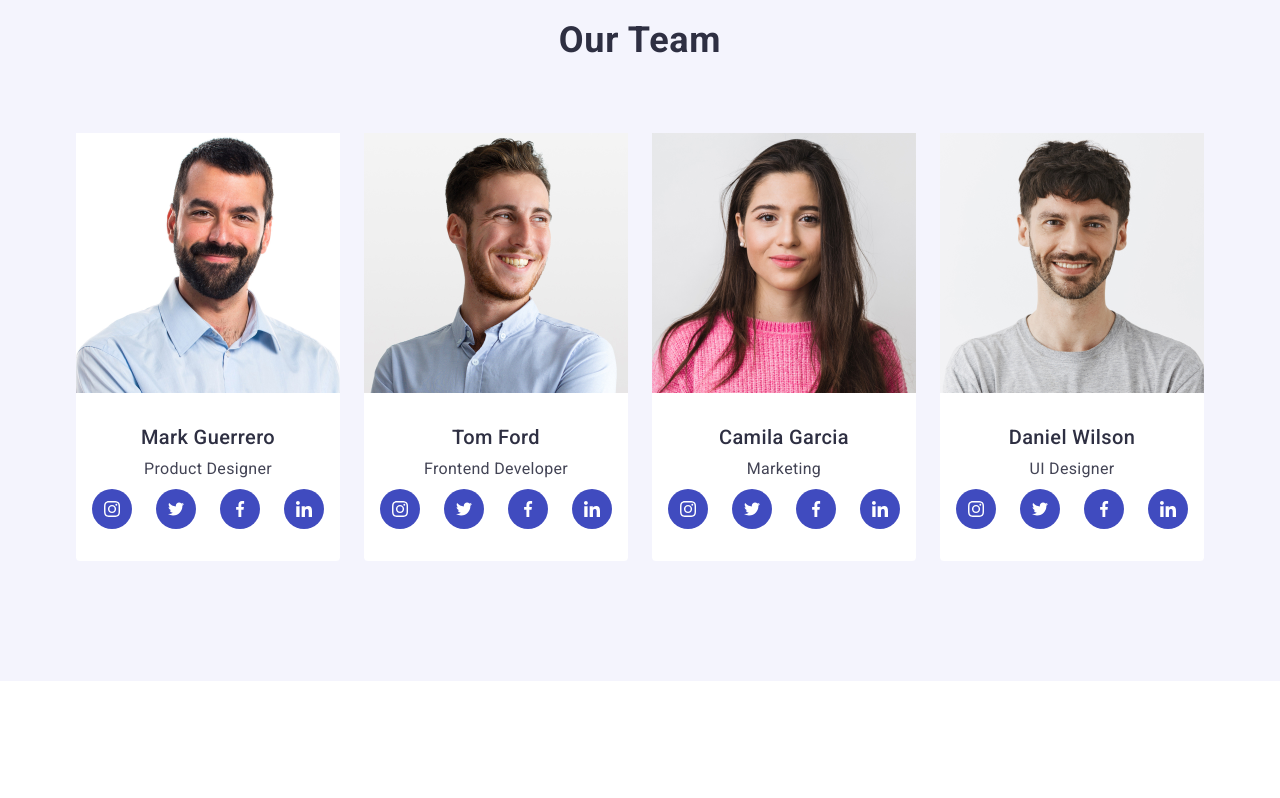
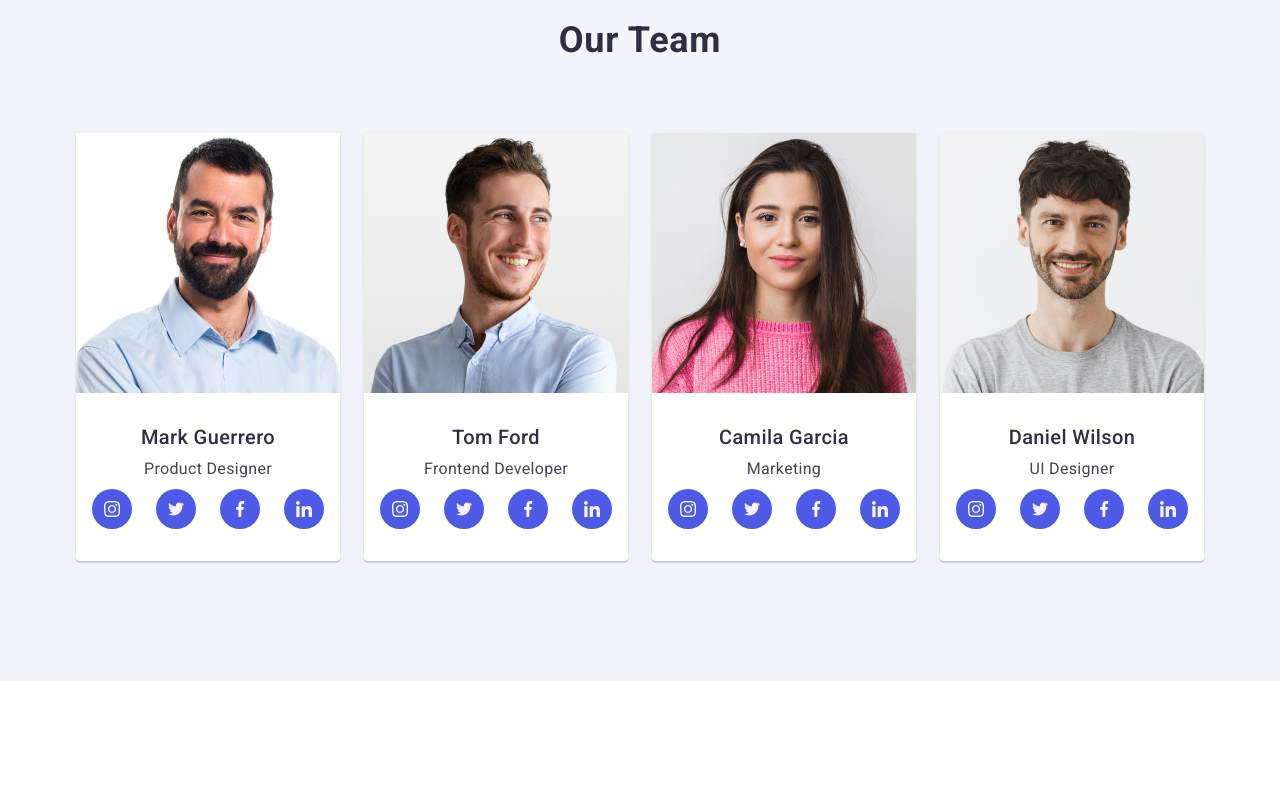
Before and after one commit to Vladyslav112/goit-markup-hw-04, a plain HTML site: page index.html in a window 1280 px wide. Shown: the part 1260-2058 px from the top of the page. Drawn offline with nearby package versions, Linux system fonts and the light colour scheme.

Commit message:
sec3 - changed

```diff
--- a/css/styles.css
+++ b/css/styles.css
@@ -341,27 +341,50 @@ button {
   background-color: #ffffff;
   border-bottom: 1px;
   width: calc((100% - 3 * 24px) / 4);
+  box-shadow: 0px 1px 6px rgba(46, 47, 66, 0.08),
+    0px 1px 1px rgba(46, 47, 66, 0.16), 0px 2px 1px rgba(46, 47, 66, 0.08);
+}
+
+.team-list-icons {
+  display: flex;
+  gap: 24px;
+  padding-top: 8px;
+  justify-content: center;
 }
 
 .team-soc-link {
-  width: 40px;
-  height: 40px;
+  width: 100%;
+  height: 100%;
   display: flex;
-  background-color: #404bbf;
+  background-color: #4d5ae5;
   border-radius: 50%;
   align-items: center;
   justify-content: center;
 }
 
-.team-icons {
+.team-soc-link:hover {
+  background-color: #404bbf;
+}
+
+.team-soc-link:focus {
+  background-color: #404bbf;
+}
+
+.team-items-icons {
+  width: 40px;
+  height: 40px;
+}
+
+/* =====Чи можна створити просто через дів, а не списком ?======== */
+/* .team-icons {
   display: flex;
   gap: 24px;
   padding-left: 16px;
   padding-top: 8px;
-}
+} */
 
 .team-soc-icons {
-  fill: #ffffff;
+  fill: #f4f4fd;
 }
 
 .list-first {
--- a/index.html
+++ b/index.html
@@ -68,7 +68,7 @@
             <li class="advantages-list">
               <div class="advantages-box">
                 <svg class="feature-icons" width="64" height="64">
-                  <use href="./images/svg-icons.svg#icon-antenna"></use>
+                  <use href="./images/icons.svg#icon-antenna"></use>
                 </svg>
               </div>
               <h3 class="advantages-title">Strategy</h3>
@@ -80,7 +80,7 @@
             <li class="advantages-list">
               <div class="advantages-box">
                 <svg class="feature-icons" width="64" height="64">
-                  <use href="./images/svg-icons.svg#icon-clock"></use>
+                  <use href="./images/icons.svg#icon-clock"></use>
                 </svg>
               </div>
               <h3 class="advantages-title">Punctuality</h3>
@@ -92,7 +92,7 @@
             <li class="advantages-list">
               <div class="advantages-box">
                 <svg class="feature-icons" width="64" height="64">
-                  <use href="./images/svg-icons.svg#icon-diagram"></use>
+                  <use href="./images/icons.svg#icon-diagram"></use>
                 </svg>
               </div>
               <h3 class="advantages-title">Diligence</h3>
@@ -104,7 +104,7 @@
             <li class="advantages-list">
               <div class="advantages-box">
                 <svg class="feature-icons" width="64" height="64">
-                  <use href="./images/svg-icons.svg#icon-astronaut"></use>
+                  <use href="./images/icons.svg#icon-astronaut"></use>
                 </svg>
               </div>
               <h3 class="advantages-title">Technologies</h3>
@@ -130,7 +130,9 @@
               <div class="team-work">
                 <h3 class="team-title-pers">Mark Guerrero</h3>
                 <p class="team-information">Product Designer</p>
-                <div class="team-icons">
+                <!-- <div class="team-icons"> -->
+                <ul class="team-list-icons">
+                  <li class="team-items-icons">
                     <a
                       class="team-soc-link"
                       href=""
@@ -138,37 +140,45 @@
                       rel="nooper noreferrer nofollow"
                     >
                       <svg class="team-soc-icons" width="16" height="16">
-                      <use href="./images/svg-icons.svg#icon-instagram"></use>
+                        <use href="./images/icons.svg#icon-instagram"></use>
                       </svg>
                     </a>
+                  </li>
+                  <li class="team-items-icons">
                     <a
                       class="team-soc-link"
                       href=""
                       target="_blank"
                       rel="nooper noreferrer nofollow"
                       ><svg class="team-soc-icons" width="16" height="16">
-                      <use href="./images/svg-icons.svg#icon-twitter"></use>
+                        <use href="./images/icons.svg#icon-twitter"></use>
                       </svg>
                     </a>
+                  </li>
+                  <li class="team-items-icons">
                     <a
                       class="team-soc-link"
                       href=""
                       target="_blank"
                       rel="nooper noreferrer nofollow"
                       ><svg class="team-soc-icons" width="16" height="16">
-                      <use href="./images/svg-icons.svg#icon-facebook"></use>
+                        <use href="./images/icons.svg#icon-facebook"></use>
                       </svg>
                     </a>
+                  </li>
+                  <li class="team-items-icons">
                     <a
                       class="team-soc-link"
                       href=""
                       target="_blank"
                       rel="nooper noreferrer nofollow"
                       ><svg class="team-soc-icons" width="16" height="16">
-                      <use href="./images/svg-icons.svg#icon-linkedin"></use>
+                        <use href="./images/icons.svg#icon-linkedin"></use>
                       </svg>
                     </a>
-                </div>
+                  </li>
+                </ul>
+                <!-- </div> -->
               </div>
             </li>
             <li class="team-list list-first">
@@ -181,7 +191,9 @@
               <div class="team-work">
                 <h3 class="team-title-pers">Tom Ford</h3>
                 <p class="team-information">Frontend Developer</p>
-                <div class="team-icons">
+                <!-- <div class="team-icons"> -->
+                <ul class="team-list-icons">
+                  <li class="team-items-icons">
                     <a
                       class="team-soc-link"
                       href=""
@@ -189,37 +201,45 @@
                       rel="nooper noreferrer nofollow"
                     >
                       <svg class="team-soc-icons" width="16" height="16">
-                      <use href="./images/svg-icons.svg#icon-instagram"></use>
+                        <use href="./images/icons.svg#icon-instagram"></use>
                       </svg>
                     </a>
+                  </li>
+                  <li class="team-items-icons">
                     <a
                       class="team-soc-link"
                       href=""
                       target="_blank"
                       rel="nooper noreferrer nofollow"
                       ><svg class="team-soc-icons" width="16" height="16">
-                      <use href="./images/svg-icons.svg#icon-twitter"></use>
+                        <use href="./images/icons.svg#icon-twitter"></use>
                       </svg>
                     </a>
+                  </li>
+                  <li class="team-items-icons">
                     <a
                       class="team-soc-link"
                       href=""
                       target="_blank"
                       rel="nooper noreferrer nofollow"
                       ><svg class="team-soc-icons" width="16" height="16">
-                      <use href="./images/svg-icons.svg#icon-facebook"></use>
+                        <use href="./images/icons.svg#icon-facebook"></use>
                       </svg>
                     </a>
+                  </li>
+                  <li class="team-items-icons">
                     <a
                       class="team-soc-link"
                       href=""
                       target="_blank"
                       rel="nooper noreferrer nofollow"
                       ><svg class="team-soc-icons" width="16" height="16">
-                      <use href="./images/svg-icons.svg#icon-linkedin"></use>
+                        <use href="./images/icons.svg#icon-linkedin"></use>
                       </svg>
                     </a>
-                </div>
+                  </li>
+                </ul>
+                <!-- </div> -->
               </div>
             </li>
             <li class="team-list list-first">
@@ -232,7 +252,9 @@
               <div class="team-work">
                 <h3 class="team-title-pers">Camila Garcia</h3>
                 <p class="team-information">Marketing</p>
-                <div class="team-icons">
+                <!-- <div class="team-icons"> -->
+                <ul class="team-list-icons">
+                  <li class="team-items-icons">
                     <a
                       class="team-soc-link"
                       href=""
@@ -240,37 +262,45 @@
                       rel="nooper noreferrer nofollow"
                     >
                       <svg class="team-soc-icons" width="16" height="16">
-                      <use href="./images/svg-icons.svg#icon-instagram"></use>
+                        <use href="./images/icons.svg#icon-instagram"></use>
                       </svg>
                     </a>
+                  </li>
+                  <li class="team-items-icons">
                     <a
                       class="team-soc-link"
                       href=""
                       target="_blank"
                       rel="nooper noreferrer nofollow"
                       ><svg class="team-soc-icons" width="16" height="16">
-                      <use href="./images/svg-icons.svg#icon-twitter"></use>
+                        <use href="./images/icons.svg#icon-twitter"></use>
                       </svg>
                     </a>
+                  </li>
+                  <li class="team-items-icons">
                     <a
                       class="team-soc-link"
                       href=""
                       target="_blank"
                       rel="nooper noreferrer nofollow"
                       ><svg class="team-soc-icons" width="16" height="16">
-                      <use href="./images/svg-icons.svg#icon-facebook"></use>
+                        <use href="./images/icons.svg#icon-facebook"></use>
                       </svg>
                     </a>
+                  </li>
+                  <li class="team-items-icons">
                     <a
                       class="team-soc-link"
                       href=""
                       target="_blank"
                       rel="nooper noreferrer nofollow"
                       ><svg class="team-soc-icons" width="16" height="16">
-                      <use href="./images/svg-icons.svg#icon-linkedin"></use>
+                        <use href="./images/icons.svg#icon-linkedin"></use>
                       </svg>
                     </a>
-                </div>
+                  </li>
+                </ul>
+                <!-- </div> -->
               </div>
             </li>
             <li class="team-list list-first">
@@ -283,7 +313,9 @@
               <div class="team-work">
                 <h3 class="team-title-pers">Daniel Wilson</h3>
                 <p class="team-information">UI Designer</p>
-                <div class="team-icons">
+                <!-- <div class="team-icons"> -->
+                <ul class="team-list-icons">
+                  <li class="team-items-icons">
                     <a
                       class="team-soc-link"
                       href=""
@@ -291,37 +323,45 @@
                       rel="nooper noreferrer nofollow"
                     >
                       <svg class="team-soc-icons" width="16" height="16">
-                      <use href="./images/svg-icons.svg#icon-instagram"></use>
+                        <use href="./images/icons.svg#icon-instagram"></use>
                       </svg>
                     </a>
+                  </li>
+                  <li class="team-items-icons">
                     <a
                       class="team-soc-link"
                       href=""
                       target="_blank"
                       rel="nooper noreferrer nofollow"
                       ><svg class="team-soc-icons" width="16" height="16">
-                      <use href="./images/svg-icons.svg#icon-twitter"></use>
+                        <use href="./images/icons.svg#icon-twitter"></use>
                       </svg>
                     </a>
+                  </li>
+                  <li class="team-items-icons">
                     <a
                       class="team-soc-link"
                       href=""
                       target="_blank"
                       rel="nooper noreferrer nofollow"
                       ><svg class="team-soc-icons" width="16" height="16">
-                      <use href="./images/svg-icons.svg#icon-facebook"></use>
+                        <use href="./images/icons.svg#icon-facebook"></use>
                       </svg>
                     </a>
+                  </li>
+                  <li class="team-items-icons">
                     <a
                       class="team-soc-link"
                       href=""
                       target="_blank"
                       rel="nooper noreferrer nofollow"
                       ><svg class="team-soc-icons" width="16" height="16">
-                      <use href="./images/svg-icons.svg#icon-linkedin"></use>
+                        <use href="./images/icons.svg#icon-linkedin"></use>
                       </svg>
                     </a>
-                </div>
+                  </li>
+                </ul>
+                <!-- </div> -->
               </div>
             </li>
           </ul>
@@ -473,7 +513,7 @@
                 rel="nooper noreferrer nofollow"
               >
                 <svg class="foot-soc-icons" width="16" height="16">
-                  <use href="./images/svg-icons.svg#icon-instagram"></use>
+                  <use href="./images/icons.svg#icon-instagram"></use>
                 </svg>
               </a>
             </li>
@@ -485,7 +525,7 @@
                 rel="nooper noreferrer nofollow"
               >
                 <svg class="foot-soc-icons" width="16" height="16">
-                  <use href="./images/svg-icons.svg#icon-twitter"></use>
+                  <use href="./images/icons.svg#icon-twitter"></use>
                 </svg>
               </a>
             </li>
@@ -497,7 +537,7 @@
                 rel="nooper noreferrer nofollow"
               >
                 <svg class="foot-soc-icons" width="16" height="16">
-                  <use href="./images/svg-icons.svg#icon-facebook"></use>
+                  <use href="./images/icons.svg#icon-facebook"></use>
                 </svg>
               </a>
             </li>
@@ -509,7 +549,7 @@
                 rel="nooper noreferrer nofollow"
               >
                 <svg class="foot-soc-icons" width="16" height="16">
-                  <use href="./images/svg-icons.svg#icon-linkedin"></use>
+                  <use href="./images/icons.svg#icon-linkedin"></use>
                 </svg>
               </a>
             </li>
```
Also changed, not shown: images/svg-icons.svg (deleted). Lines whose indentation alone changed are shown as unchanged.
